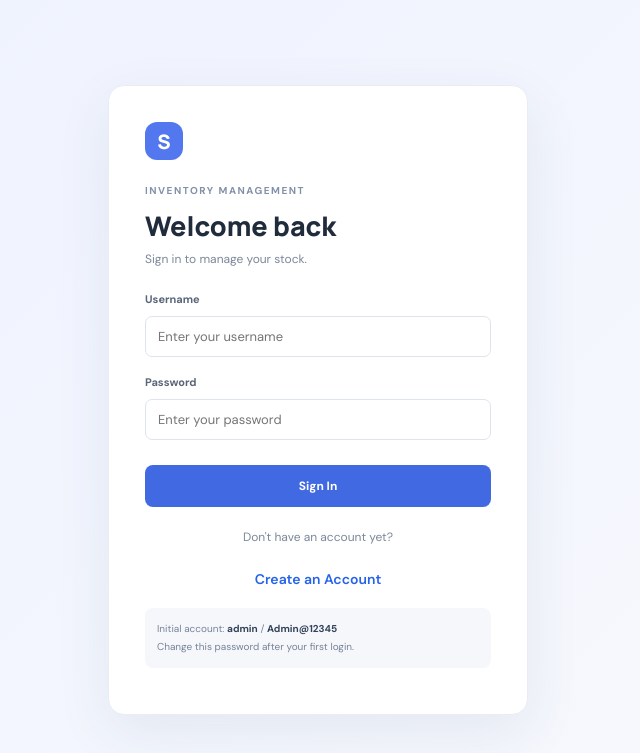
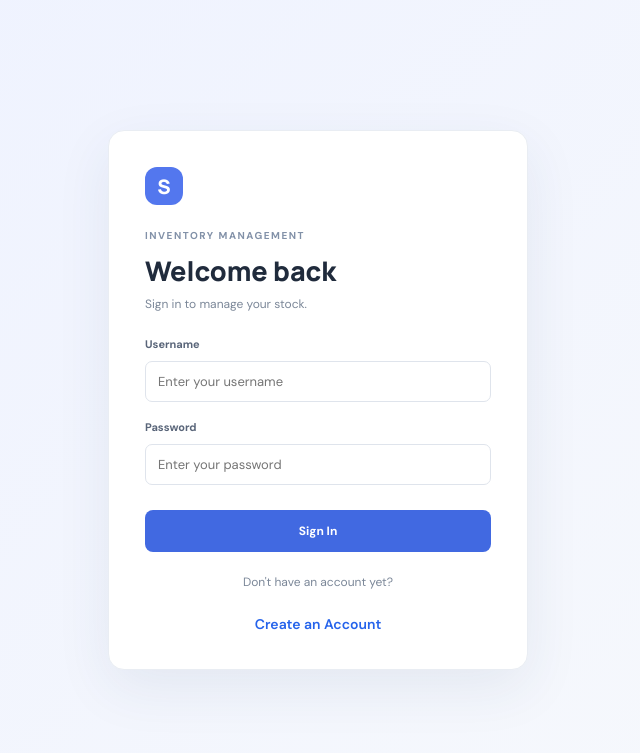
Before and after one commit to Louradel/StockWise, a PHP site: page /login.php in a window 1280 px wide. Shown: the top 753 px of the page, without its empty margins (322-962 px from the left). Run offline with PHP 8.4, Linux system fonts and the light colour scheme.

Commit message:
Update login.php

```diff
--- a/login.php
+++ b/login.php
@@ -107,10 +107,7 @@ if ($_SERVER['REQUEST_METHOD'] === 'POST') {
 
     </div>
 
-    <p class="login-hint">
-        Initial account: <b>admin</b> / <b>Admin@12345</b><br>
-        Change this password after your first login.
-    </p>
+
 
 </div>
 
```
